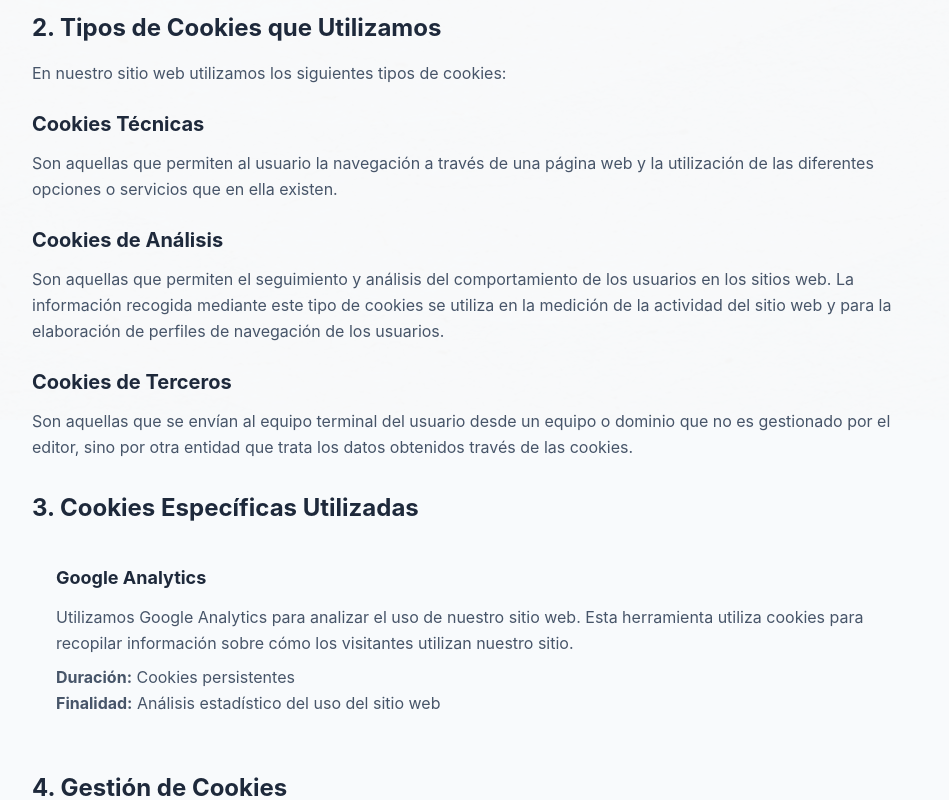
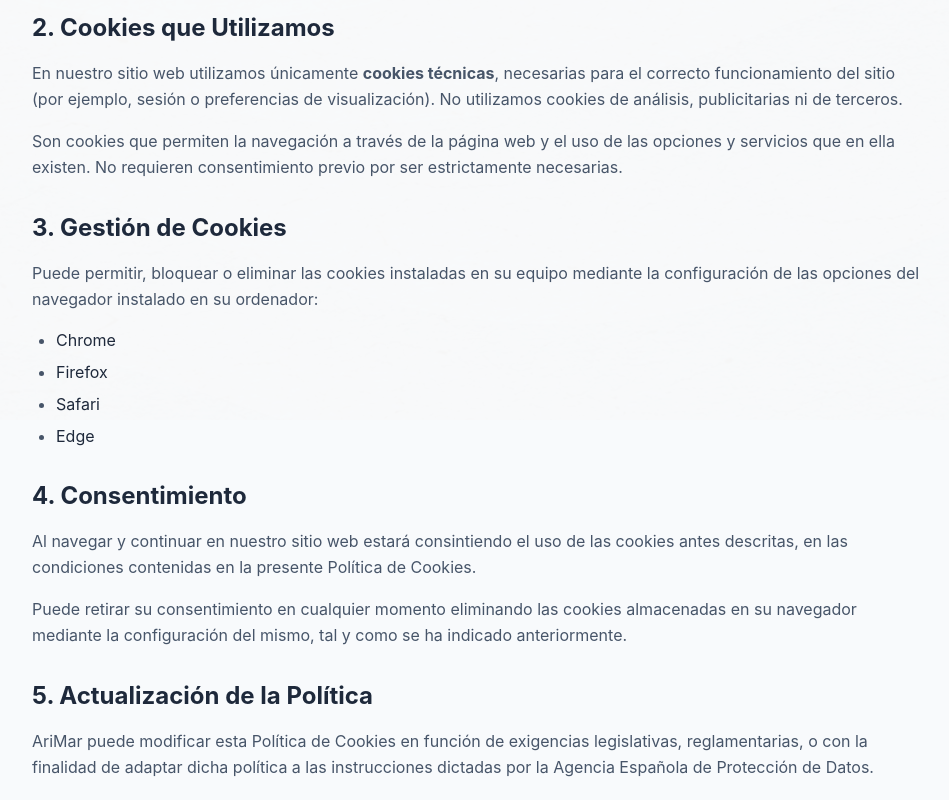
Before and after one commit to talaverilla85/ArimarWeb, a Next.js app: page /legal/cookies in a window 1280 px wide. Shown: the part 380-1180 px from the top of the page, without its empty margins (160-1109 px from the left). Built offline with nearby package versions, Linux system fonts and the light colour scheme.

Commit message:
Remove GA placeholder + update cookies policy

```diff
--- a/app/layout.tsx
+++ b/app/layout.tsx
@@ -16,23 +16,7 @@ export default function RootLayout({
 }) {
   return (
     <html lang="es">
-      <head>
-        {/* Google Analytics placeholder */}
-        <script
-          async
-          src="https://www.googletagmanager.com/gtag/js?id=GA_MEASUREMENT_ID"
-        />
-        <script
-          dangerouslySetInnerHTML={{
-            __html: `
-              window.dataLayer = window.dataLayer || [];
-              function gtag(){dataLayer.push(arguments);}
-              gtag('js', new Date());
-              gtag('config', 'GA_MEASUREMENT_ID');
-            `,
-          }}
-        />
-      </head>
+      <head />
       <body className="bg-slate-50 text-slate-800 antialiased relative">
         <div
           className="fixed inset-0 z-0 pointer-events-none opacity-[0.06]"
--- a/app/legal/aviso-legal/page.tsx
+++ b/app/legal/aviso-legal/page.tsx
@@ -30,7 +30,7 @@ export default function AvisoLegalPage() {
           <section className="mb-8">
             <h2 className="text-2xl font-bold text-slate-800 mb-4">2. Objeto</h2>
             <p className="text-slate-600 leading-relaxed">
-              El presente aviso legal regula el uso del sitio web www.arimar.es (en adelante, el "Sitio Web"),
+              El presente aviso legal regula el uso del sitio web www.arimarfoodlab.es (en adelante, el "Sitio Web"),
               del cual es titular AriMar.
             </p>
             <p className="text-slate-600 leading-relaxed mt-4">
--- a/app/legal/cookies/page.tsx
+++ b/app/legal/cookies/page.tsx
@@ -25,48 +25,20 @@ export default function CookiesPage() {
           </section>
 
           <section className="mb-8">
-            <h2 className="text-2xl font-bold text-slate-800 mb-4">2. Tipos de Cookies que Utilizamos</h2>
+            <h2 className="text-2xl font-bold text-slate-800 mb-4">2. Cookies que Utilizamos</h2>
             <p className="text-slate-600 leading-relaxed mb-4">
-              En nuestro sitio web utilizamos los siguientes tipos de cookies:
+              En nuestro sitio web utilizamos únicamente <strong>cookies técnicas</strong>, necesarias para el
+              correcto funcionamiento del sitio (por ejemplo, sesión o preferencias de visualización). No utilizamos
+              cookies de análisis, publicitarias ni de terceros.
             </p>
-
-            <h3 className="text-xl font-bold text-slate-800 mb-3 mt-6">Cookies Técnicas</h3>
             <p className="text-slate-600 leading-relaxed">
-              Son aquellas que permiten al usuario la navegación a través de una página web y la utilización de
-              las diferentes opciones o servicios que en ella existen.
-            </p>
-
-            <h3 className="text-xl font-bold text-slate-800 mb-3 mt-6">Cookies de Análisis</h3>
-            <p className="text-slate-600 leading-relaxed">
-              Son aquellas que permiten el seguimiento y análisis del comportamiento de los usuarios en los sitios
-              web. La información recogida mediante este tipo de cookies se utiliza en la medición de la actividad
-              del sitio web y para la elaboración de perfiles de navegación de los usuarios.
-            </p>
-
-            <h3 className="text-xl font-bold text-slate-800 mb-3 mt-6">Cookies de Terceros</h3>
-            <p className="text-slate-600 leading-relaxed">
-              Son aquellas que se envían al equipo terminal del usuario desde un equipo o dominio que no es gestionado
-              por el editor, sino por otra entidad que trata los datos obtenidos través de las cookies.
+              Son cookies que permiten la navegación a través de la página web y el uso de las opciones y servicios
+              que en ella existen. No requieren consentimiento previo por ser estrictamente necesarias.
             </p>
           </section>
 
           <section className="mb-8">
-            <h2 className="text-2xl font-bold text-slate-800 mb-4">3. Cookies Específicas Utilizadas</h2>
-            <div className="bg-slate-50 rounded-lg p-6 mb-4">
-              <h3 className="text-lg font-bold text-slate-800 mb-3">Google Analytics</h3>
-              <p className="text-slate-600 leading-relaxed mb-2">
-                Utilizamos Google Analytics para analizar el uso de nuestro sitio web. Esta herramienta utiliza
-                cookies para recopilar información sobre cómo los visitantes utilizan nuestro sitio.
-              </p>
-              <p className="text-slate-600 leading-relaxed">
-                <strong>Duración:</strong> Cookies persistentes<br />
-                <strong>Finalidad:</strong> Análisis estadístico del uso del sitio web
-              </p>
-            </div>
-          </section>
-
-          <section className="mb-8">
-            <h2 className="text-2xl font-bold text-slate-800 mb-4">4. Gestión de Cookies</h2>
+            <h2 className="text-2xl font-bold text-slate-800 mb-4">3. Gestión de Cookies</h2>
             <p className="text-slate-600 leading-relaxed mb-4">
               Puede permitir, bloquear o eliminar las cookies instaladas en su equipo mediante la configuración
               de las opciones del navegador instalado en su ordenador:
@@ -96,7 +68,7 @@ export default function CookiesPage() {
           </section>
 
           <section className="mb-8">
-            <h2 className="text-2xl font-bold text-slate-800 mb-4">5. Consentimiento</h2>
+            <h2 className="text-2xl font-bold text-slate-800 mb-4">4. Consentimiento</h2>
             <p className="text-slate-600 leading-relaxed">
               Al navegar y continuar en nuestro sitio web estará consintiendo el uso de las cookies antes
               descritas, en las condiciones contenidas en la presente Política de Cookies.
@@ -108,7 +80,7 @@ export default function CookiesPage() {
           </section>
 
           <section className="mb-8">
-            <h2 className="text-2xl font-bold text-slate-800 mb-4">6. Actualización de la Política</h2>
+            <h2 className="text-2xl font-bold text-slate-800 mb-4">5. Actualización de la Política</h2>
             <p className="text-slate-600 leading-relaxed">
               AriMar puede modificar esta Política de Cookies en función de exigencias legislativas,
               reglamentarias, o con la finalidad de adaptar dicha política a las instrucciones dictadas
--- a/lib/siteConfig.ts
+++ b/lib/siteConfig.ts
@@ -5,7 +5,7 @@ export const siteConfig = {
   /** Teléfono en formato E.164 sin el símbolo + (ej: 346XXXXXXXX) */
   whatsappPhoneE164: '34614881678',
   /** Mensaje por defecto al abrir WhatsApp */
-  whatsappMessage: 'Hola, me gustaría información sobre AriMar',
+  whatsappMessage: 'Hola, buenos días. Tengo una consulta',
   /** Dominio del sitio (sin protocolo) */
   domain: 'arimarfoodlab.es',
 } as const
```
